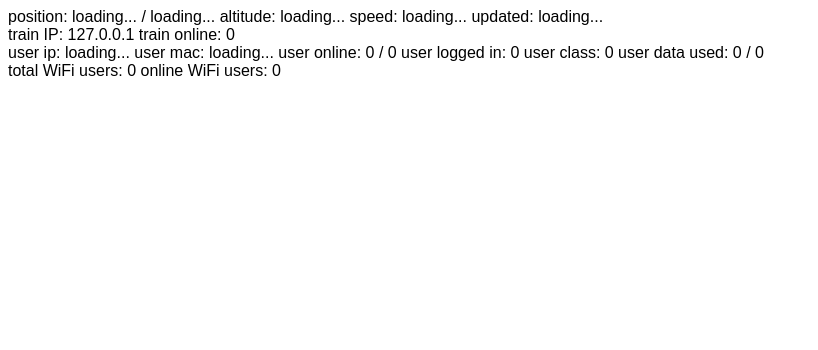
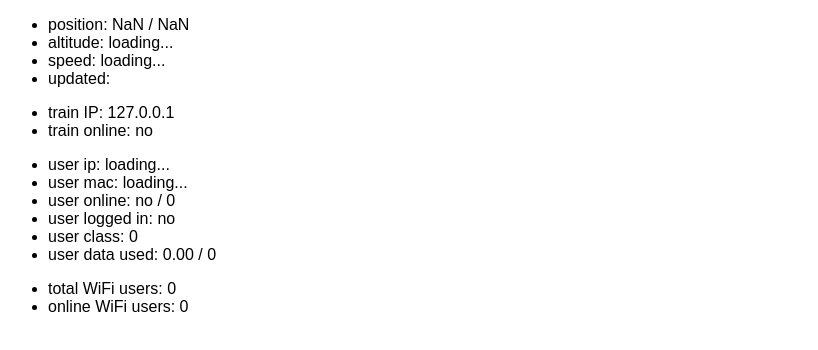
Before and after one commit to hacker-bastl/WIFIonICE, a plain HTML site: page docs/index.html in a window 1280 px wide. Shown: the whole page, without its empty margins (0-818 px from the left). Drawn offline with nearby package versions, Linux system fonts and the light colour scheme.

Commit message:
pretty interface

```diff
--- a/docs/index.html
+++ b/docs/index.html
@@ -20,12 +20,12 @@
   </head>
   <body>
     <section name="position">
-
-      position: {{ altitude }} / {{ longitude }}
-      altitude: {{ altitude }}
-      speed: {{ speed }}
-      updated: {{ time }}
-
+      <ul>
+        <li>position: {{ parseFloat( altitude ).toFixed( 2 ) }} / {{ parseFloat( longitude ).toFixed( 2 ) }}</li>
+        <li>altitude: {{ altitude }}</li>
+        <li>speed: {{ speed }}</li>
+        <li>updated: {{ new Date( time * 1E3 ).toJSON() }}</li>
+      </ul>
     </section>
     <script type="text/javascript">
 
@@ -44,10 +44,10 @@
 
     </script>
     <section name="connectivity">
-
-      train IP: {{ bundleip }}
-      train online: {{ online }}
-
+      <ul>
+        <li>train IP: {{ bundleip }}</li>
+        <li>train online: {{ !! online ? 'yes' : 'no' }}</li>
+      </ul>
 
       <!--
           "links":[
@@ -130,14 +130,14 @@
 
     </script>
     <section name="user">
-
-      user ip: {{ ip }}
-      user mac: {{ mac }}
-      user online: {{ online }} / {{ timeused }}
-      user logged in: {{ authenticated }}
-      user class: {{ userclass }}
-      user data used: {{ data_download_used }} / {{ data_download_limit }}
-
+      <ul>
+        <li>user ip: {{ ip }}</li>
+        <li>user mac: {{ mac }}</li>
+        <li>user online: {{ !! online ? 'yes' : 'no' }} / {{ timeused }}</li>
+        <li>user logged in: {{ !! authenticated ? 'yes' : 'no' }}</li>
+        <li>user class: {{ userclass }}</li>
+        <li>user data used: {{ parseFloat( data_download_used / 1024 / 1024 ).toFixed( 2 ) }} / {{ parseFloat( data_download_limit / 1024 / 1024 ) }}</li>
+      </ul>
     </section>
     <script type="text/javascript">
 
@@ -159,10 +159,10 @@
 
     </script>
     <section name="users">
-
-      total WiFi users: {{ total }}
-      online WiFi users: {{ online }}
-
+      <ul>
+        <li>total WiFi users: {{ total }}</li>
+        <li>online WiFi users: {{ online }}</li>
+      </ul>
     </section>
     <script type="text/javascript">
 
--- a/docs/omboard-vue.js
+++ b/docs/omboard-vue.js
@@ -1,10 +1,11 @@
 // https://vuejs.org/v2/guide/mixins.html
 const omboardVue = Vue.extend({
   created: function() {
-    this.load(this.url);
+    this.load();
+    setInterval(this.load, 1E4);
   },
   methods: {
-    load: function(url) {
+    load: function() {
       var instance = this;
       var random_name = 'callback_' + String(Math.random()).slice(-8);
       window[random_name] = function(data) {
@@ -12,7 +13,7 @@ const omboardVue = Vue.extend({
         delete(window[random_name]);
       };
       var script = document.createElement('script');
-      script.setAttribute('src', url + '?callback=' + random_name);
+      script.setAttribute('src', instance.url + '?callback=' + random_name);
       script.setAttribute('type', 'text/javascript');
       document.head.appendChild(script);
     },
```
